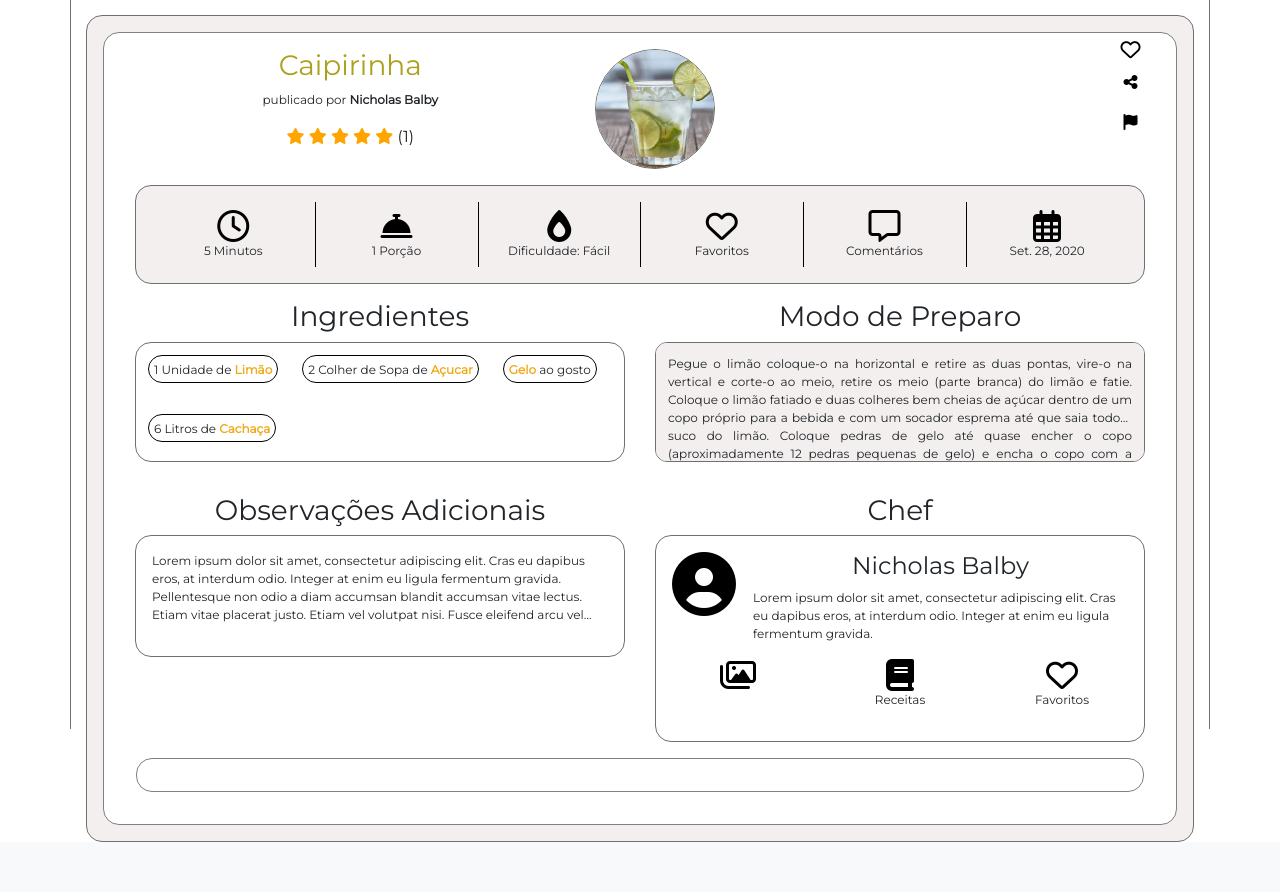
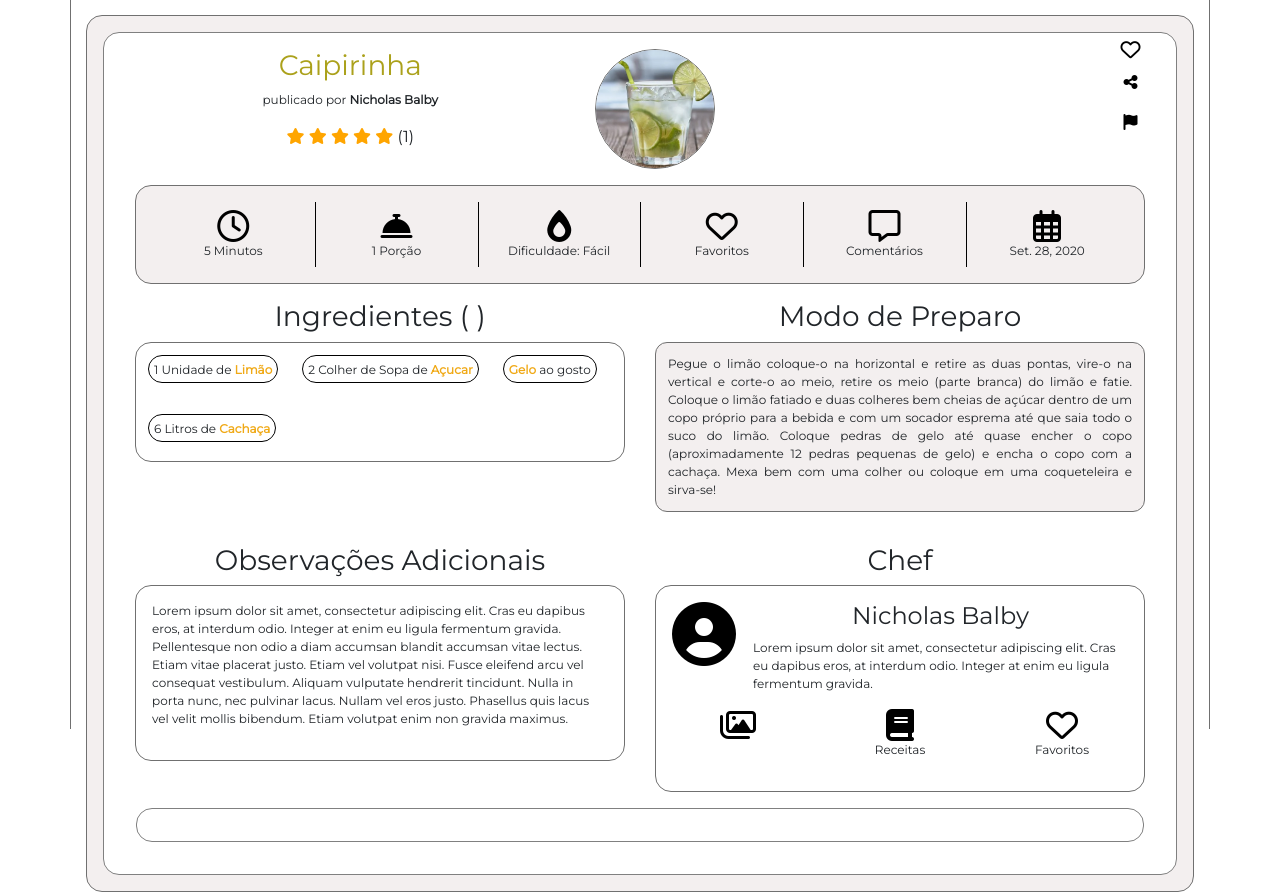
Before and after one commit to Tads98/CookIt, a Django app: page /caipirinha in a window 1280 px wide. Shown: the part 71-963 px from the top of the page. Before the commit the page ends 913 px from the top, so only its background shows below. Run offline with Django 3.2, Linux system fonts and the light colour scheme; data comes from the database, SQL or seed files in the repository; some libraries are stand-ins or nearby versions.

Commit message:
Consertando detalhes na tela de receita completa

```diff
--- a/core/static/custom/css/style.css
+++ b/core/static/custom/css/style.css
@@ -11,7 +11,7 @@ body {
     display: flex;
 }
 
-p {
+.descricao-tela-inicial {
     display: -webkit-box;
     -webkit-line-clamp: 4;
     /* number of lines to show */
@@ -634,7 +634,6 @@ hr {
     border: 1px solid black;
     border-radius: 1.5em;
     height: 28px;
-    max-width: 220px;
 }
 
 #modo-de-preparo-receita-completa p {
@@ -649,7 +648,8 @@ hr {
 
 #alinhamento-ingredientes,
 #modo-de-preparo-receita-completa p {
-    height: 120px;
+    min-height: 120px;
+    max-height: 240px;
     overflow: auto;
 }
 
--- a/core/templates/receita/receita-completa.html
+++ b/core/templates/receita/receita-completa.html
@@ -101,7 +101,7 @@
                 <div class="row mb-3">
 
                     <div id="ingredientes-receita-completa" class="col">
-                        <h3>Ingredientes</h3>
+                        <h3>Ingredientes ( <!--TODO: Implementar renderização de quantidade de ingredientes-->)</h3>
 
                         <div id="alinhamento-ingredientes">
 
@@ -125,7 +125,6 @@
 
                     <div id="modo-de-preparo-receita-completa" class="col">
                         <h3>Modo de Preparo</h3>
-                        <!--TODO: adicionar barra de rolagem-->
 
                         <p>{{ingrediente.modo_preparo}}</p>
                     </div>
```
